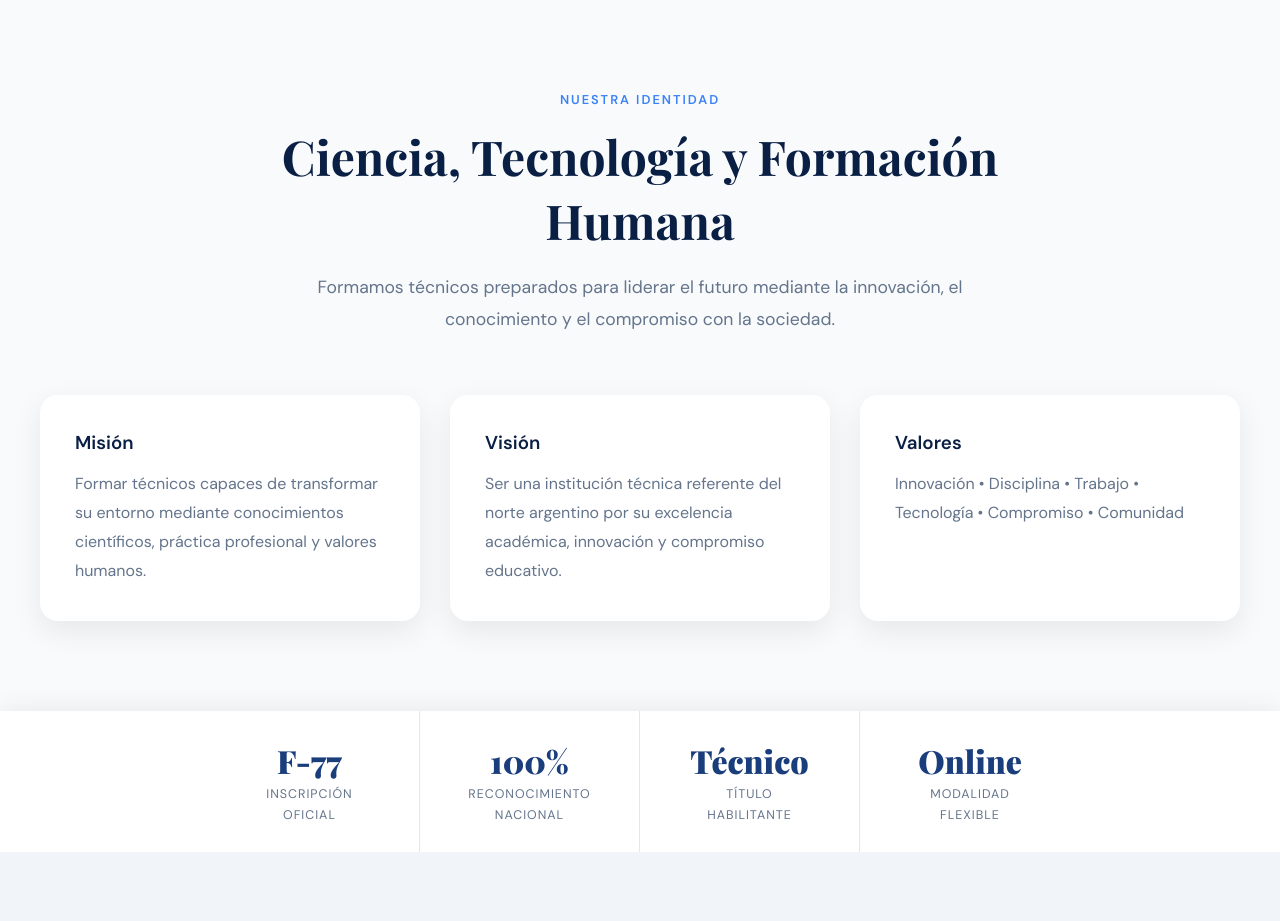
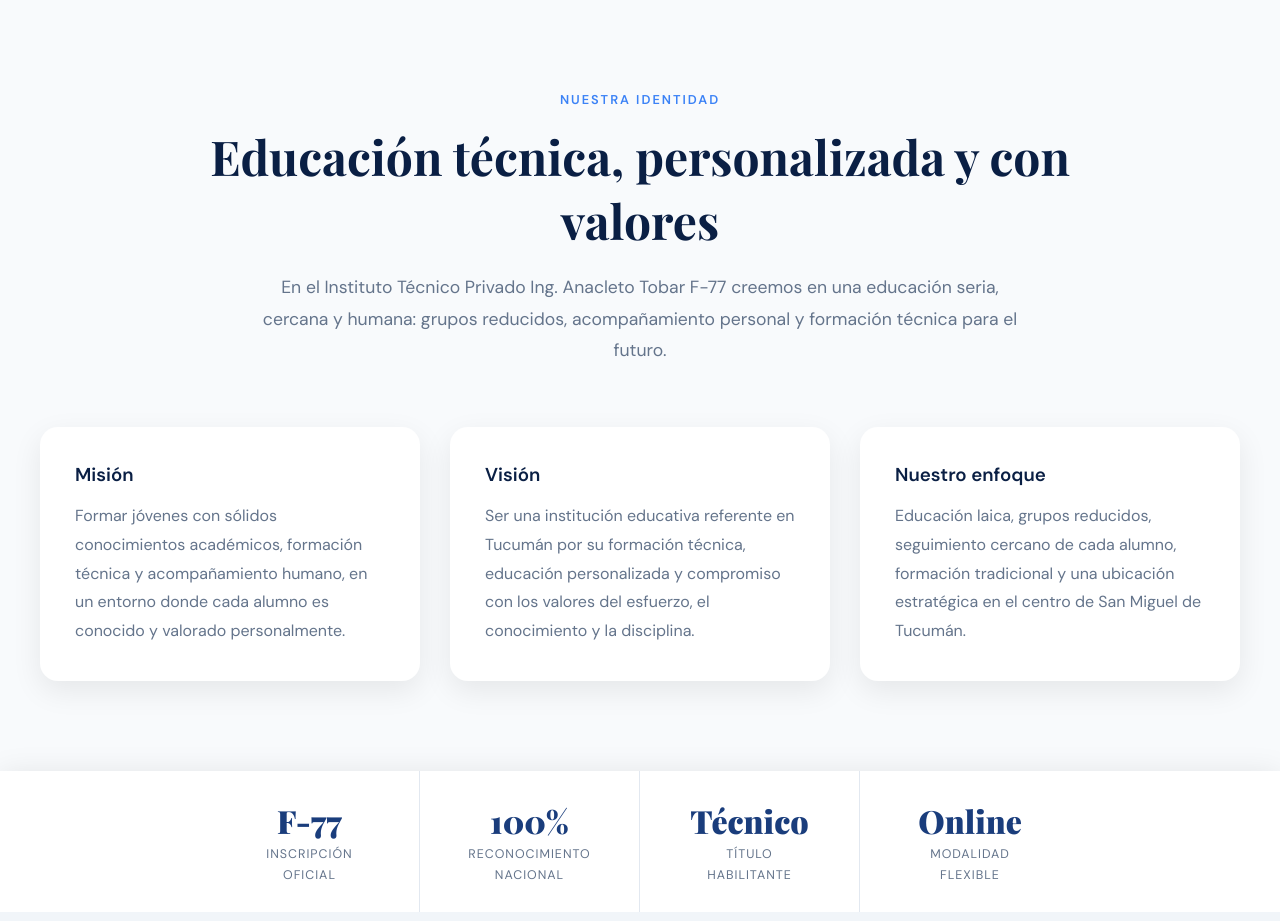
Before and after one commit to proffmoyano-glitch/instituto-anacleto-tobar, a plain HTML site: page index.html in a window 1280 px wide. Shown: the part 840-1761 px from the top of the page. Drawn offline with nearby package versions, Linux system fonts and the light colour scheme.

Commit message:
Update index.html

```diff
--- a/index.html
+++ b/index.html
@@ -674,98 +674,48 @@
   </div>
 </section>
 <section id="identidad" style="padding: 90px 40px; background:#f8fafc;">
-
   <div style="text-align:center; max-width:900px; margin:auto;">
-
-    <span style="
-      color:#3b82f6;
-      font-size:0.8rem;
-      font-weight:700;
-      letter-spacing:2px;
-      text-transform:uppercase;
-    ">
+    <span style="color:#3b82f6; font-size:0.8rem; font-weight:700; letter-spacing:2px; text-transform:uppercase;">
       NUESTRA IDENTIDAD
     </span>
 
-    <h2 style="
-      font-size:3rem;
-      color:#0a1f44;
-      margin-top:15px;
-      margin-bottom:20px;
-      font-family:'Playfair Display', serif;
-    ">
-      Ciencia, Tecnología y Formación Humana
+    <h2 style="font-size:3rem; color:#0a1f44; margin-top:15px; margin-bottom:20px; font-family:'Playfair Display', serif;">
+      Educación técnica, personalizada y con valores
     </h2>
 
-    <p style="
-      color:#64748b;
-      font-size:1.1rem;
-      line-height:1.8;
-      max-width:700px;
-      margin:auto;
-    ">
-      Formamos técnicos preparados para liderar el futuro mediante la innovación, el conocimiento y el compromiso con la sociedad.
+    <p style="color:#64748b; font-size:1.1rem; line-height:1.8; max-width:760px; margin:auto;">
+      En el Instituto Técnico Privado Ing. Anacleto Tobar F-77 creemos en una educación seria, cercana y humana:
+      grupos reducidos, acompañamiento personal y formación técnica para el futuro.
     </p>
-
   </div>
 
-  <div style="
-    display:grid;
-    grid-template-columns:repeat(auto-fit,minmax(280px,1fr));
-    gap:30px;
-    margin-top:60px;
-    max-width:1200px;
-    margin-left:auto;
-    margin-right:auto;
-  ">
+  <div style="display:grid; grid-template-columns:repeat(auto-fit,minmax(280px,1fr)); gap:30px; margin-top:60px; max-width:1200px; margin-left:auto; margin-right:auto;">
 
-    <div style="
-      background:white;
-      padding:35px;
-      border-radius:18px;
-      box-shadow:0 10px 30px rgba(0,0,0,0.08);
-    ">
-      <h3 style="color:#0a1f44; margin-bottom:15px;">
-        Misión
-      </h3>
-
+    <div style="background:white; padding:35px; border-radius:18px; box-shadow:0 10px 30px rgba(0,0,0,0.08);">
+      <h3 style="color:#0a1f44; margin-bottom:15px;">Misión</h3>
       <p style="color:#64748b; line-height:1.8;">
-        Formar técnicos capaces de transformar su entorno mediante conocimientos científicos, práctica profesional y valores humanos.
+        Formar jóvenes con sólidos conocimientos académicos, formación técnica y acompañamiento humano,
+        en un entorno donde cada alumno es conocido y valorado personalmente.
       </p>
     </div>
 
-    <div style="
-      background:white;
-      padding:35px;
-      border-radius:18px;
-      box-shadow:0 10px 30px rgba(0,0,0,0.08);
-    ">
-      <h3 style="color:#0a1f44; margin-bottom:15px;">
-        Visión
-      </h3>
-
+    <div style="background:white; padding:35px; border-radius:18px; box-shadow:0 10px 30px rgba(0,0,0,0.08);">
+      <h3 style="color:#0a1f44; margin-bottom:15px;">Visión</h3>
       <p style="color:#64748b; line-height:1.8;">
-        Ser una institución técnica referente del norte argentino por su excelencia académica, innovación y compromiso educativo.
+        Ser una institución educativa referente en Tucumán por su formación técnica, educación personalizada
+        y compromiso con los valores del esfuerzo, el conocimiento y la disciplina.
       </p>
     </div>
 
-    <div style="
-      background:white;
-      padding:35px;
-      border-radius:18px;
-      box-shadow:0 10px 30px rgba(0,0,0,0.08);
-    ">
-      <h3 style="color:#0a1f44; margin-bottom:15px;">
-        Valores
-      </h3>
-
+    <div style="background:white; padding:35px; border-radius:18px; box-shadow:0 10px 30px rgba(0,0,0,0.08);">
+      <h3 style="color:#0a1f44; margin-bottom:15px;">Nuestro enfoque</h3>
       <p style="color:#64748b; line-height:1.8;">
-        Innovación • Disciplina • Trabajo • Tecnología • Compromiso • Comunidad
+        Educación laica, grupos reducidos, seguimiento cercano de cada alumno, formación tradicional
+        y una ubicación estratégica en el centro de San Miguel de Tucumán.
       </p>
     </div>
 
   </div>
-
 </section>
 <!-- STATS -->
 <div class="stats-bar">
```
